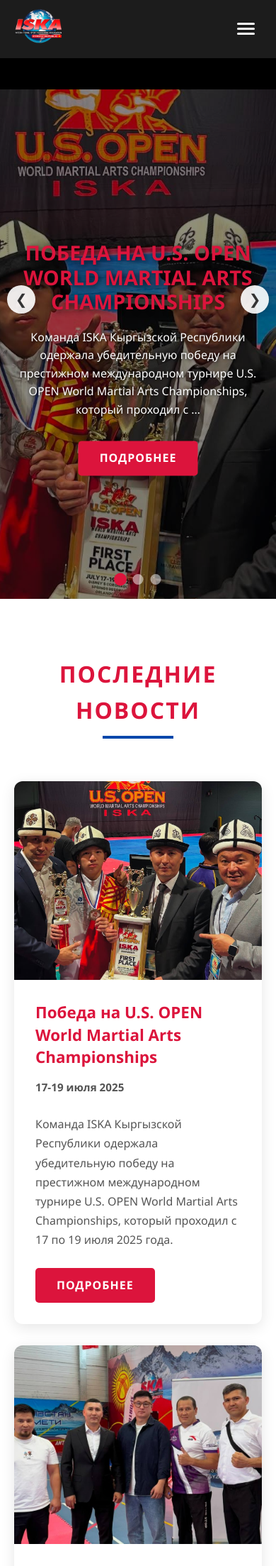
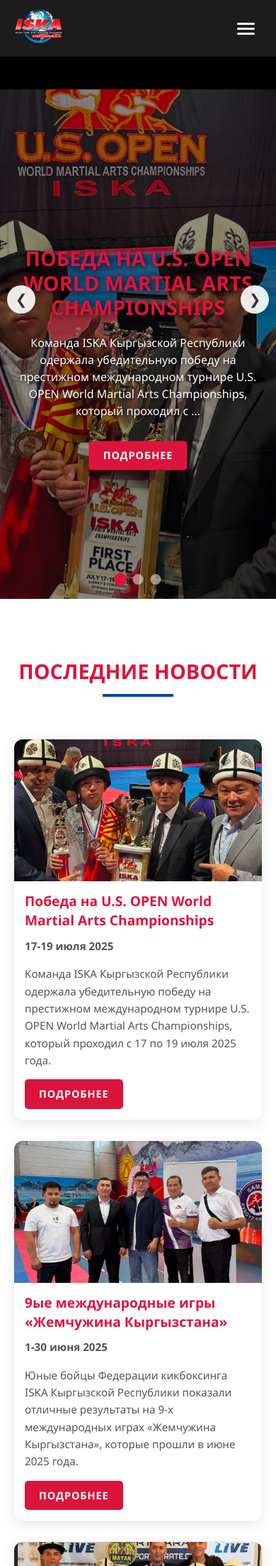
Before and after one commit to emir-sca23/iskaw, a Django app: page / in a window 390 px wide. Shown: the top 2207 px of the page at 71% size. Run offline with Django 5.2, Linux system fonts and the light colour scheme; data comes from the database, SQL or seed files in the repository.

Commit message:
version:0002

```diff
--- a/iska_project/settings.py
+++ b/iska_project/settings.py
@@ -18,7 +18,7 @@
 
 DEBUG = False
 
-ALLOWED_HOSTS = ['iskakyrgyzstan.com', 'www.iskakyrgyzstan.com']
+ALLOWED_HOSTS = ['daniel2711.pythonanywhere.com','iskakyrgyzstan.com', 'www.iskakyrgyzstan.com']
 
 INSTALLED_APPS = [
     'django.contrib.admin',
--- a/static/styles.css
+++ b/static/styles.css
@@ -1355,3 +1355,67 @@
     background: rgba(255, 255, 255, 1);
     transform: scale(1.2);
 }
+
+/* Исправление для мобильных устройств */
+@media (max-width: 768px) {
+  /* Убираем лишние отступы у текста */
+  body {
+    line-height: 1.5;
+  }
+
+  p, h1, h2, h3, h4, h5, h6 {
+    word-spacing: normal !important;
+    letter-spacing: normal !important;
+  }
+
+  /* Уменьшаем отступы между элементами */
+  .news-card-content p,
+  .video-card-content p,
+  .about-content p,
+  .president-info p,
+  .contact-info p,
+  .news-detail-content p {
+    margin-bottom: 15px;
+    line-height: 1.6;
+  }
+
+  /* Уменьшаем размеры заголовков */
+  .section-title {
+    font-size: 1.8rem;
+    margin-bottom: 30px;
+  }
+
+  .news-card h3,
+  .video-card h3 {
+    font-size: 1.2rem;
+    margin-bottom: 10px;
+  }
+
+  /* Компактные карточки на мобильных */
+  .news-card-content,
+  .video-card-content {
+    padding: 20px;
+  }
+
+  .news-card img {
+    height: 200px;
+  }
+}
+
+@media (max-width: 480px) {
+  /* Еще более компактно для маленьких экранов */
+  .news-card-content,
+  .video-card-content {
+    padding: 15px;
+  }
+
+  p {
+    font-size: 0.95rem;
+    margin-bottom: 10px;
+  }
+
+  .btn {
+    padding: 10px 20px;
+    font-size: 0.9rem;
+  }
+}
--- a/templates/disciplines.html
+++ b/templates/disciplines.html
@@ -149,7 +149,7 @@
             </div>
         </div>
     </footer>
-    <script src="script.js"></script>
+    <script src="{% static 'script.js' %}"></script>
 </body>
 
 </html>
--- a/templates/leadership.html
+++ b/templates/leadership.html
@@ -170,7 +170,7 @@
         </div>
     </footer>
 
-    <script src="script.js"></script>
+    <script src="{% static 'script.js' %}"></script>
 </body>
 
 </html>
--- a/templates/rules.html
+++ b/templates/rules.html
@@ -166,7 +166,7 @@
             </div>
         </div>
     </footer>
-    <script src="script.js"></script>
+    <script src="{% static 'script.js' %}"></script>
 </body>
 
 </html>
```
Also changed, not shown: templates/index.html (+19 -9 lines).
